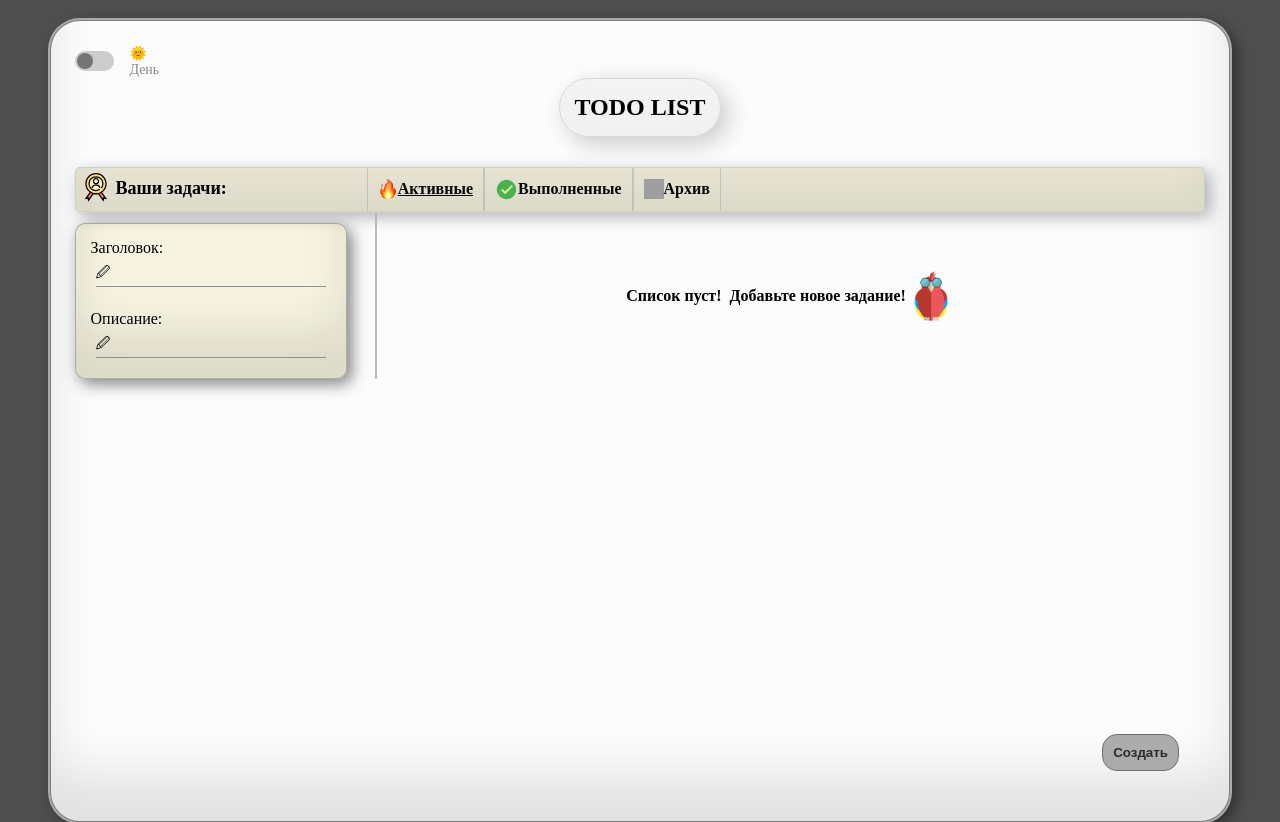
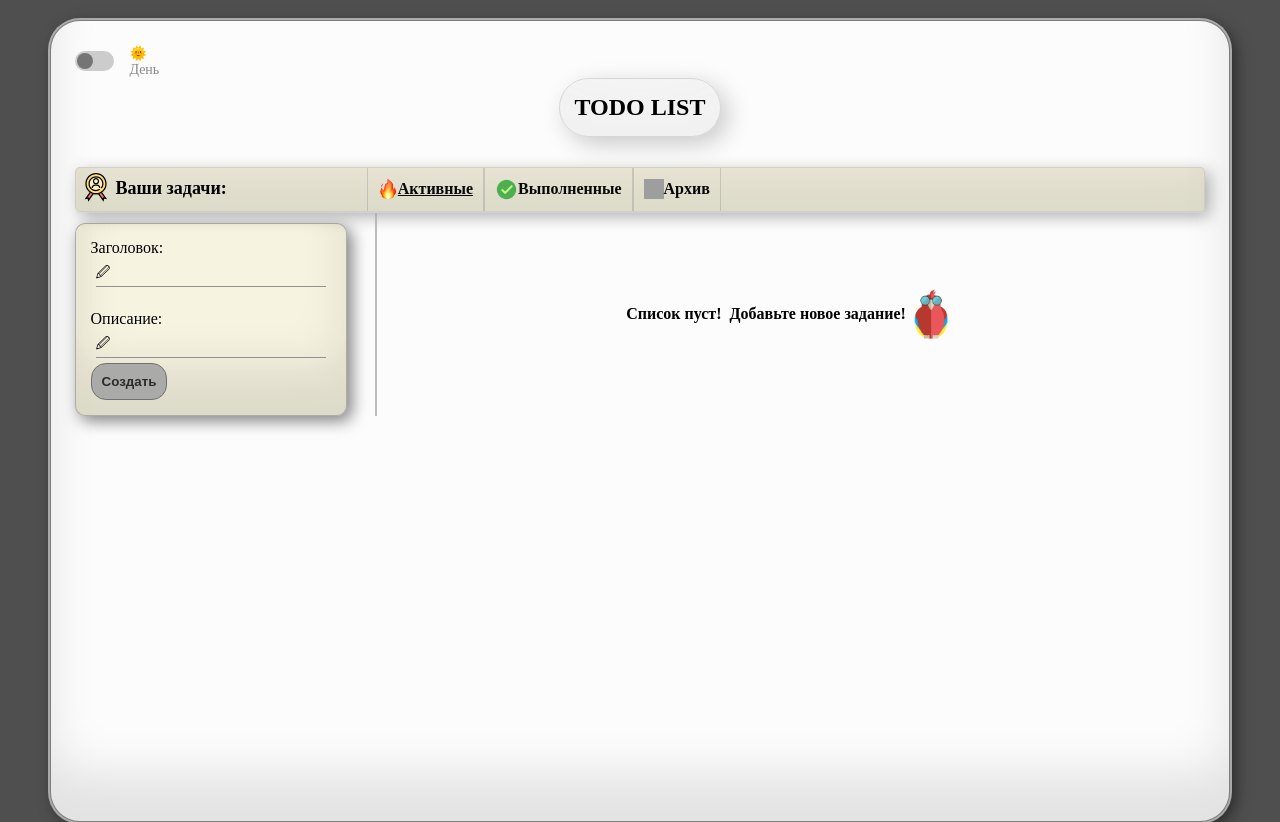
Before and after one commit to Ma1vina/-Todo-List-Classes, a React app: page / in a window 1280 px wide. Built offline with nearby package versions, Linux system fonts and the light colour scheme; grey boxes are pictures that could not be loaded.

Commit message:
Update list.style.css

```diff
--- a/src/components/List/list.style.css
+++ b/src/components/List/list.style.css
@@ -10,7 +10,6 @@
         margin-bottom: 5px;
         margin-left: 20px;
         border-radius: 10px;
-        position:relative;
         box-shadow:
         inset 0 -3em 3em rgba(0,0,0,0.1),
               0.3em 0.3em 1em rgba(0,0,0,0.5);
@@ -89,9 +88,6 @@ padding-left: 0;
   border-radius: 15px;
   padding: 10px;
   font-weight: 600;
-  position:absolute;
-  bottom:50px;
-  right:50px;
  }
 .logo-active{
     width: 20px;
```
